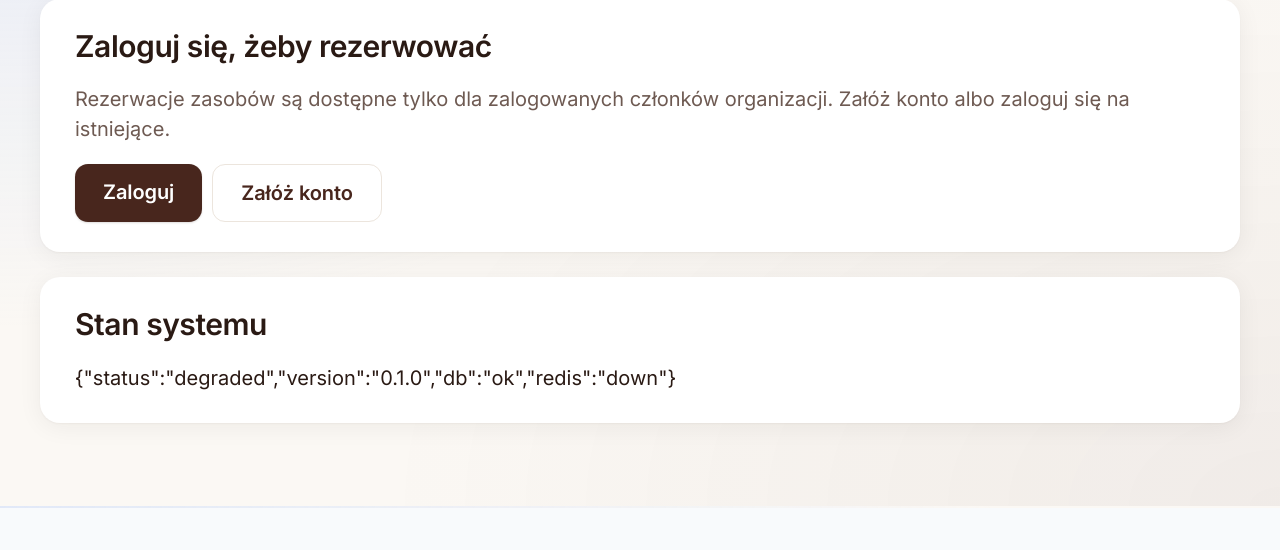
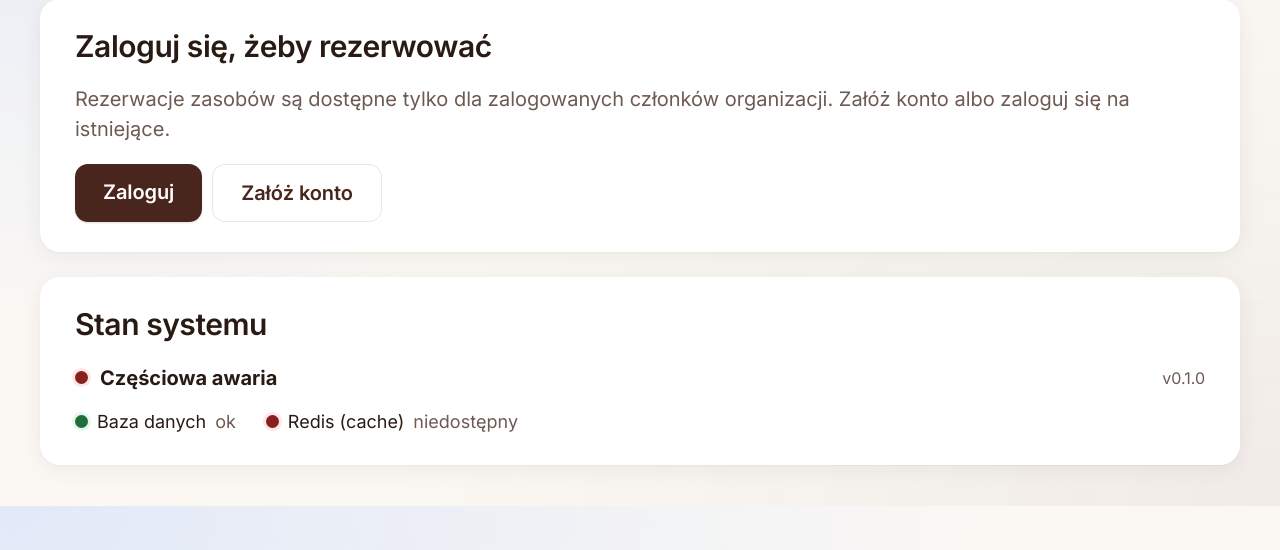
Before and after one commit to majowyporanek/projektowanie-aplikacji-internetowych, a FastAPI app: page / in a window 1280 px wide. Shown: the part 294-844 px from the top of the page. Before the commit the page ends 802 px from the top, so only its background shows below. Run offline with FastAPI, Linux system fonts and the light colour scheme; data that the repository does not hold is empty; some libraries are stand-ins or nearby versions.

Commit message:
feat: render system status as a card instead of raw JSON

```diff
--- a/app/api/health.py
+++ b/app/api/health.py
@@ -1,4 +1,8 @@
-from fastapi import APIRouter, Depends
+from pathlib import Path
+
+from fastapi import APIRouter, Depends, Request
+from fastapi.responses import HTMLResponse
+from fastapi.templating import Jinja2Templates
 from redis.asyncio import Redis
 from sqlalchemy import text
 from sqlalchemy.ext.asyncio import AsyncSession
@@ -8,10 +12,16 @@ from app.db import get_session
 from app.version import APP_VERSION
 
 router = APIRouter(tags=["health"])
+templates = Jinja2Templates(directory=str(Path(__file__).parent.parent / "templates"))
 
 
-@router.get("/health")
-async def health(session: AsyncSession = Depends(get_session)) -> dict[str, str]:
+async def check_health(session: AsyncSession) -> dict[str, str]:
+    """Sprawdza komponenty (db, redis) i zwraca status systemu.
+
+    Jedno źródło prawdy dla JSON-owego `/health` (monitoring) i dla
+    wyrenderowanej karty `/health/card` (UI). Nigdy nie rzuca — endpoint
+    obserwowalności ma odpowiadać nawet gdy komponent leży.
+    """
     db_ok = False
     try:
         await session.execute(text("SELECT 1"))
@@ -33,3 +43,26 @@ async def health(session: AsyncSession = Depends(get_session)) -> dict[str, str]
         "db": "ok" if db_ok else "down",
         "redis": "ok" if redis_ok else "down",
     }
+
+
+@router.get("/health")
+async def health(session: AsyncSession = Depends(get_session)) -> dict[str, str]:
+    return await check_health(session)
+
+
+@router.get("/health/card", response_class=HTMLResponse)
+async def health_card(
+    request: Request,
+    session: AsyncSession = Depends(get_session),
+):
+    """Fragment HTML dla panelu 'Stan systemu' na stronie głównej.
+
+    Czyta te same dane co `/health`, ale renderuje czytelną kartę zamiast
+    surowego JSON-a. Bez auth — jak `/health`, bo to obserwowalność, nie
+    zasób tenanta.
+    """
+    return templates.TemplateResponse(
+        request,
+        "_health_card.html",
+        {"health": await check_health(session)},
+    )
--- /dev/null
+++ b/app/templates/_health_card.html
@@ -0,0 +1,18 @@
+{% set ok = health.status == "ok" %}
+<div class="health-card">
+    <div class="health-overall">
+        <span class="health-dot {{ 'health-dot-ok' if ok else 'health-dot-down' }}"></span>
+        <strong>{{ "Wszystko działa" if ok else "Częściowa awaria" }}</strong>
+        <span class="muted health-version">v{{ health.version }}</span>
+    </div>
+    <div class="health-items">
+        <span class="health-item">
+            <span class="health-dot {{ 'health-dot-ok' if health.db == 'ok' else 'health-dot-down' }}"></span>
+            Baza danych <span class="muted">{{ "ok" if health.db == "ok" else "niedostępna" }}</span>
+        </span>
+        <span class="health-item">
+            <span class="health-dot {{ 'health-dot-ok' if health.redis == 'ok' else 'health-dot-down' }}"></span>
+            Redis (cache) <span class="muted">{{ "ok" if health.redis == "ok" else "niedostępny" }}</span>
+        </span>
+    </div>
+</div>
--- a/app/templates/base.html
+++ b/app/templates/base.html
@@ -275,6 +275,30 @@
 
         .row-actions { display: flex; gap: 0.5rem; }
 
+        .health-overall {
+            display: flex;
+            align-items: center;
+            gap: 0.6rem;
+            margin-bottom: 0.75rem;
+        }
+        .health-version { font-size: 0.8rem; margin-left: auto; }
+        .health-items {
+            display: flex;
+            flex-wrap: wrap;
+            gap: 1.5rem;
+            font-size: 0.9rem;
+        }
+        .health-item { display: inline-flex; align-items: center; gap: 0.45rem; }
+        .health-dot {
+            width: 0.65rem;
+            height: 0.65rem;
+            border-radius: 50%;
+            flex-shrink: 0;
+            display: inline-block;
+        }
+        .health-dot-ok   { background: var(--success-fg); box-shadow: 0 0 0 3px var(--success-bg); }
+        .health-dot-down { background: var(--danger-fg);  box-shadow: 0 0 0 3px var(--danger-bg); }
+
         .booking-note {
             margin-top: 0.2rem;
             font-size: 0.8rem;
--- a/app/templates/index.html
+++ b/app/templates/index.html
@@ -31,8 +31,8 @@
 
 <article>
     <h3>Stan systemu</h3>
-    <div hx-get="/health" hx-trigger="load, every 10s" hx-swap="innerHTML">
-        Ładowanie statusu…
+    <div hx-get="/health/card" hx-trigger="load, every 10s" hx-swap="innerHTML">
+        <p class="muted">Ładowanie statusu…</p>
     </div>
 </article>
 {% endblock %}
```
